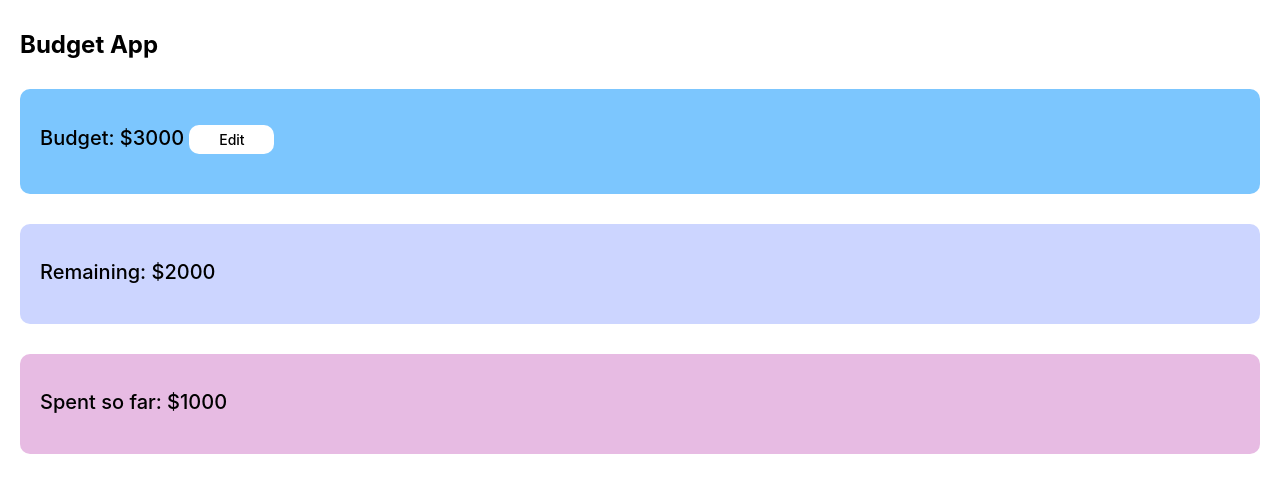
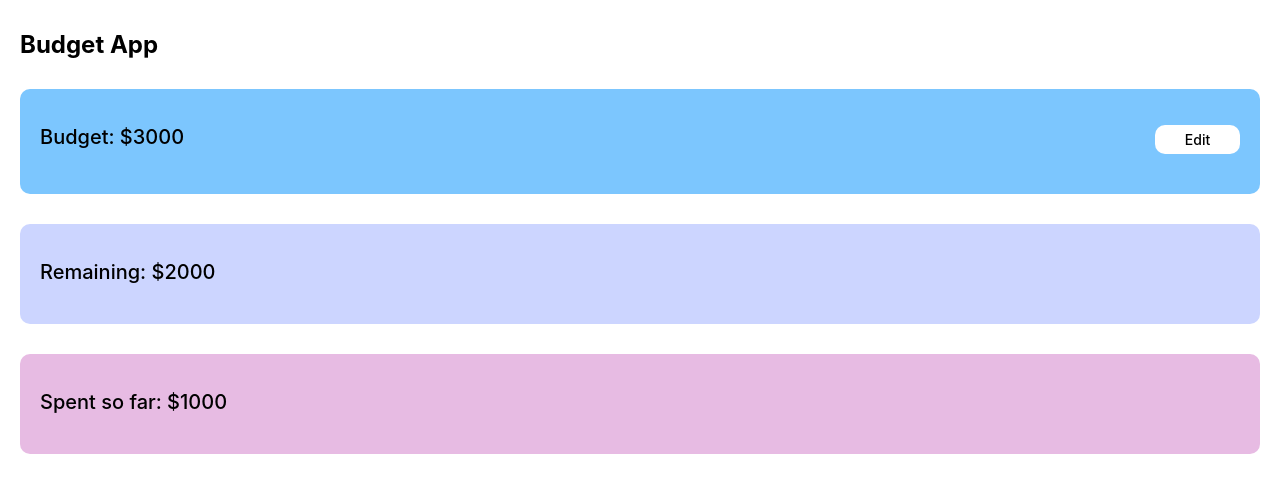
Before and after one commit to Zlata-Saburova/react-budget-app, a React (Create React App) app: page / in a window 1280 px wide. Shown: the top 492 px of the page. Built offline with nearby package versions, Linux system fonts and the light colour scheme.

Commit message:
fix(Card): change props of card

```diff
--- a/src/components/Card/Card.tsx
+++ b/src/components/Card/Card.tsx
@@ -1,9 +1,11 @@
 import { StyledCard } from "./StyledCard";
+import { ReactNode } from "react";
 
 interface IProps {
-  children: string;
   type: string;
+  children: ReactNode;
 }
-export const Card = ({ children, type }: IProps) => {
+
+export const Card: React.FC<IProps> = ({ type, children }) => {
   return <StyledCard type={type}>{children}</StyledCard>;
 };
--- a/src/components/Card/StyledCard.ts
+++ b/src/components/Card/StyledCard.ts
@@ -4,6 +4,9 @@ interface IProps {
   type: string;
 }
 export const StyledCard = styled.div<IProps>`
+  display: flex;
+  justify-content: space-between;
+
   width: 100%;
   padding-top: 36px;
   padding-bottom: 40px;
```
